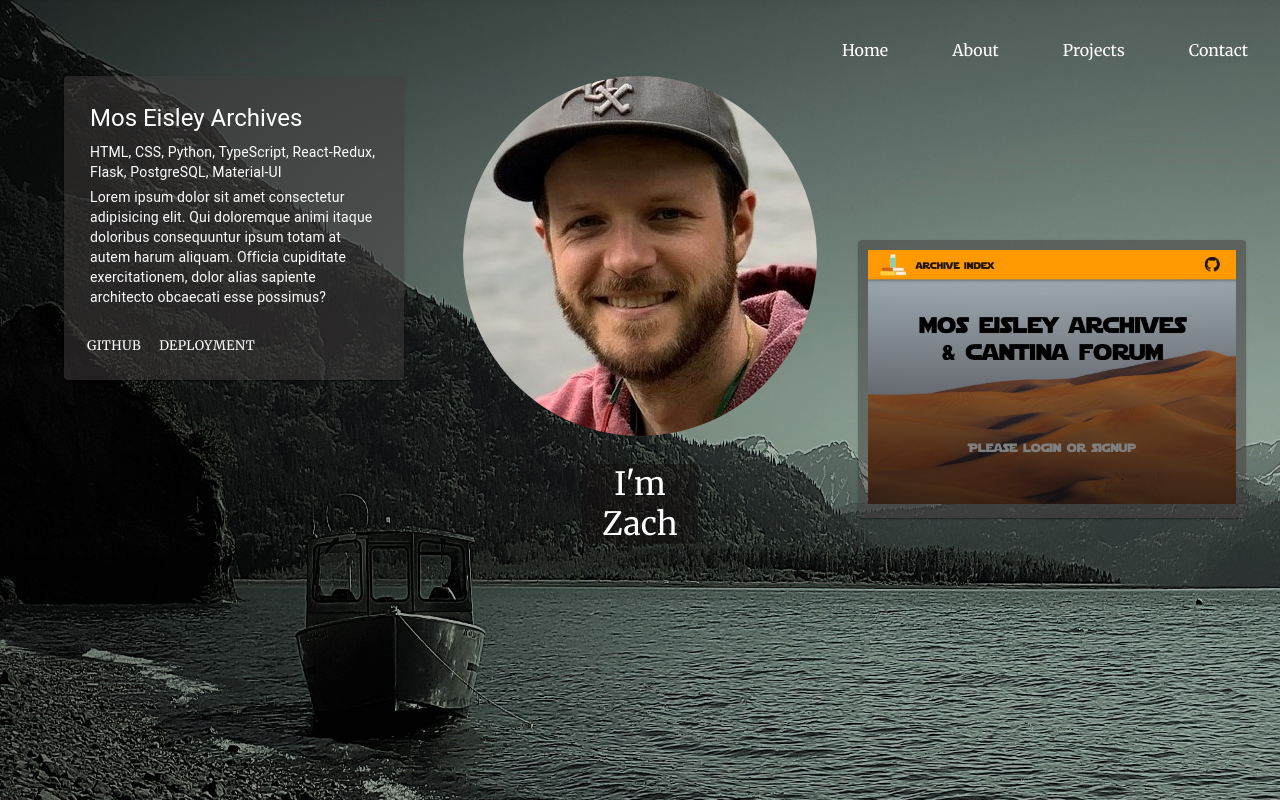
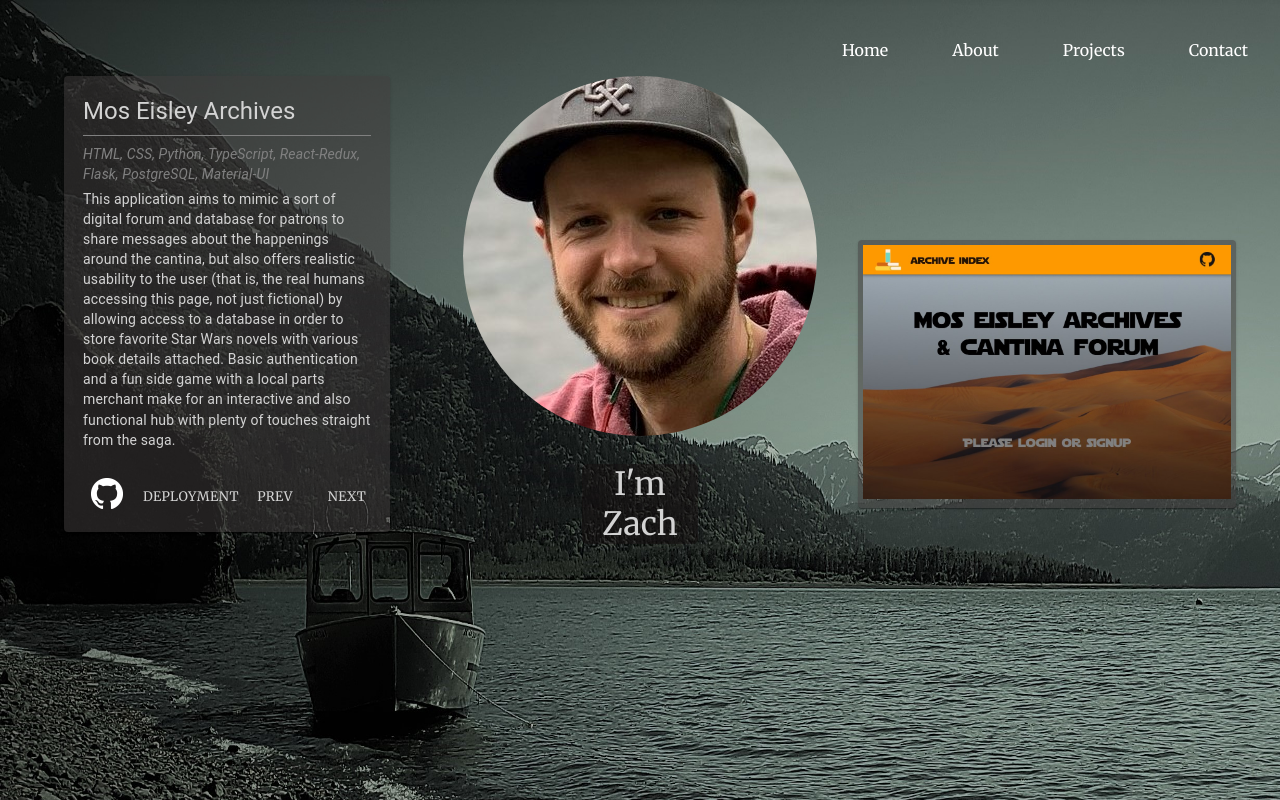
Before and after one commit to backfromsolaris/React-Portfolio, a React (Create React App) app: page /Projects in a window 1280 px wide. Built offline with nearby package versions, Linux system fonts and the light colour scheme.

Commit message:
card fully functional

```diff
--- a/src/Components/Home/Home.tsx
+++ b/src/Components/Home/Home.tsx
@@ -23,7 +23,7 @@ const useStyles = makeStyles({
     main_text:{
         textAlign: 'center',
         top: '12%',
-        color: 'white',
+        color: 'lightgrey',
     },
     subTitle:{
         marginTop: '3vh',
--- a/src/Components/Projects/Projects.tsx
+++ b/src/Components/Projects/Projects.tsx
@@ -5,22 +5,24 @@ import { Button,
     CardActionArea,
     CardContent,
     CardActions,
+    Divider,
     Typography } from "@material-ui/core";
-import mos_eisley from '../../Assets/Images/mos_eisley.jpg';
 import { useState } from "react";
 import { ProjectData } from "../../ProjectData/ProjectData";
+import github from '../../Assets/Images/github-white.png';
 
 
 const projectStyles = makeStyles({
     card:{
         marginLeft: '5vw',
         marginRight: '25vw',
-        padding: 10,
+        padding: 3,
         width: '25vw',
         background: 'rgb(66, 63, 62, 0.5)'
     },
     white: {
-        color: 'white'
+        color: 'lightgrey',
+        textDecoration: 'none'
     },
     grid_container:{
         display: 'grid',
@@ -36,15 +38,23 @@ const projectStyles = makeStyles({
     media: {
         height: 140
     },
+    divider: {
+        backgroundColor: 'grey',
+        marginBottom: '.5rem'
+    },
+    technologies: {
+        color: 'grey',
+        fontStyle: 'italic'
+    },
     project_media:{
         color: 'white',
         position: 'absolute',
         left: '67vw',
         top: '30vh',
-        padding: 10,
-        background: 'rgb(66, 63, 62, 0.5)',
+        padding: 5,
         height: 'auto',
-        width: '23rem'
+        width: '23rem',
+        background: 'rgb(66, 63, 62, 0.5)'
     },
     project_img: {
         maxHeight: '100%',
@@ -55,11 +65,10 @@ const projectStyles = makeStyles({
 
 export const Projects = () =>{
     const classes = projectStyles();
-    const [project, changeProject] = useState<any>(ProjectData);
+    let [index, setIndex] = useState<number>(0);
+    const project = ProjectData
 
-    // const nextProject = () => {
-    //     changeProject()
-    // }
+
 
     return(
         <div>
@@ -71,30 +80,56 @@ export const Projects = () =>{
           variant="h5"
           className={classes.white}
           component="h2">
-            {project[0].title}
+            {project[index].title}
           </Typography>
-          <Typography gutterBottom variant="body2" className={classes.white} component="p">
-          {project[0].technologies}
+          <Divider className={classes.divider}/>
+          <Typography
+            gutterBottom
+            variant="body2"
+            className={classes.technologies}
+            component="p">
+            {project[index].technologies}
           </Typography>
           <Typography variant="body2" className={classes.white} component="p">
-          {project[0].description}
+          {project[index].description}
           </Typography>
         </CardContent>
       </CardActionArea>
       <CardActions>
         <Button className={classes.white} size="small">
-          Github
+          <a
+          href={project[index].github_link}
+          target="_blank"><img src={github}
+          alt="github icon" /></a>
         </Button>
+        {project[index].hosted_link != '' ?
+        (
         <Button className={classes.white} size="small">
-          Deployment
+            <a
+            href={project[index].hosted_link}
+            target="_blank"
+            className={classes.white}>Deployment</a>
         </Button>
-        {/* <Button onClick={nextProject} className={classes.white} size="small">
+        ):(
+            null
+        )}
+        <Button onClick={()=>setIndex(
+            index > 0 ? (index-1):(index = project.length-1))}
+            className={classes.white} size="small">
+          Prev
+        </Button>
+        <Button onClick={()=>setIndex(
+            index < project.length-1 ? (index+1):(index = 0))}
+            className={classes.white} size="small">
           Next
-        </Button> */}
+        </Button>
       </CardActions>
     </Card>
     <Card className={classes.project_media}>
-        <img className={classes.project_img} src={mos_eisley} alt="project image" />
+        <img
+        className={classes.project_img}
+        src={project[index].image}
+        alt="project image" />
     </Card>
         </div>
 
--- a/src/ProjectData/ProjectData.ts
+++ b/src/ProjectData/ProjectData.ts
@@ -11,7 +11,7 @@ export const ProjectData = [
         {
             title: 'Mos Eisley Archives',
             image: mos_eisley,
-            description: 'Lorem ipsum dolor sit amet consectetur adipisicing elit. Qui doloremque animi itaque doloribus consequuntur ipsum totam at autem harum aliquam. Officia cupiditate exercitationem, dolor alias sapiente architecto obcaecati esse possimus?',
+            description: 'This application aims to mimic a sort of digital forum and database for patrons to share messages about the happenings around the cantina, but also offers realistic usability to the user (that is, the real humans accessing this page, not just fictional) by allowing access to a database in order to store favorite Star Wars novels with various book details attached. Basic authentication and a fun side game with a local parts merchant make for an interactive and also functional hub with plenty of touches straight from the saga.',
             technologies: 'HTML, CSS, Python, TypeScript, React-Redux, Flask, PostgreSQL, Material-UI',
             github_link: 'https://github.com/zachPorras/mos-eisley-hosted',
             hosted_link: 'https://mos-eisley-archives.herokuapp.com/'
```
Also changed, not shown: src/Assets/Images/github-white.png (added).
